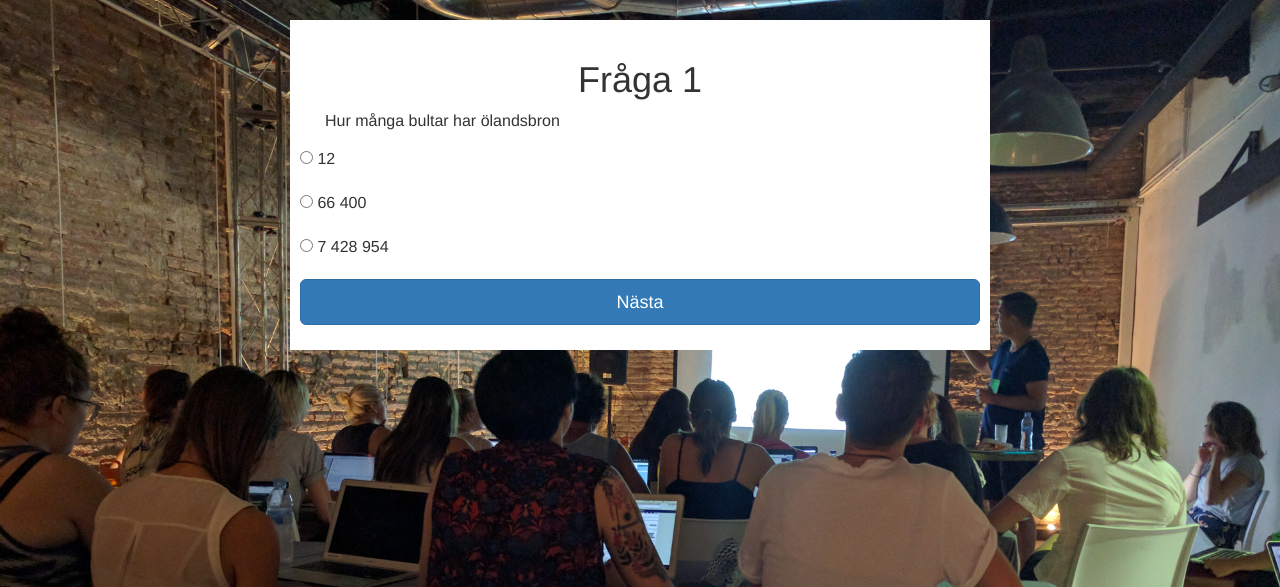
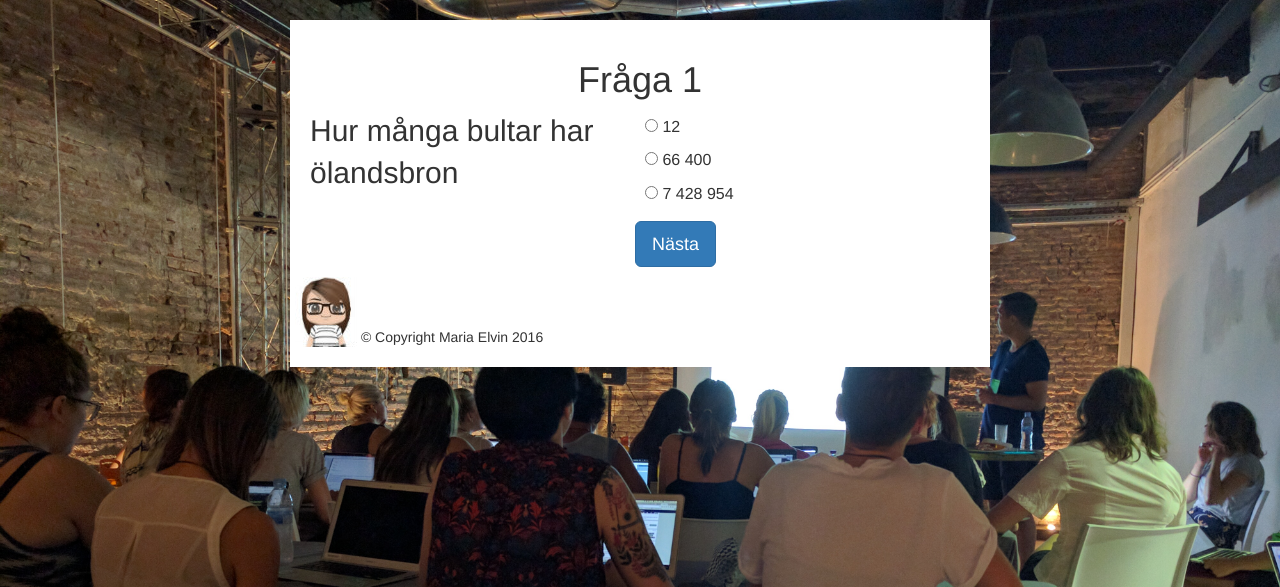
Before and after one commit to mariaelvin/quizproject, a Django app: page /quiz/1/question/1/ in a window 1280 px wide. Shown: the top 587 px of the page. Run offline with Django 3.2, Linux system fonts and the light colour scheme; some libraries are stand-ins or nearby versions.

Commit message:
fixat styling i templatesen

```diff
--- a/quiz/templates/quiz/question.html
+++ b/quiz/templates/quiz/question.html
@@ -5,7 +5,7 @@
 	<meta name="viewport" content="width=device-width, initial-scale=1">
 	<link rel="stylesheet" type="text/css" href="/static/css/bootstrap.min.css">
 	<link rel="stylesheet" type="text/css" href="/static/css/mycss.css">
-	<link rel="shortcut icon" href="//static/static/favicon.ico" />
+	<link rel="shortcut icon" href="/static/favicon.ico" />
 	<title>Fråga</title>
 </head>
 <body>
@@ -15,30 +15,36 @@
 				<div class="col-md-12">
 					<h1>Fråga {{ question_number }}</h1>
 				</div>
+			<div class="row">
+				<div class="col-md-6">
+					<p class="quiz_text">{{ question }}</p>
 				</div>
+				<div class="col-md-6 col-padding">
 					<div class="row">
-				<div class="col-md-12">
-
-					<p>{{ question }}</p>
-				</div>
-				<div class="row">
-					<div class="col-md-12 col-padding">
+						<div class="col-md-12 text_bottom">
 							<p><input type="radio" name="answer" value="1"> {{ answer1 }}</p>
 						</div>
 					</div>
 					<div class="row">
-					<div class="col-md-12 col-padding">
+						<div class="col-md-12 text_bottom">
 							<p><input type="radio" name="answer" value="2"> {{ answer2 }}</p>
 						</div>
 					</div>
 					<div class="row">
-					<div class="col-md-12 col-padding">
+						<div class="col-md-12 text_bottom">
 							<p><input type="radio" name="answer" value="3"> {{ answer3 }}</p>
 						</div>
 					</div>
 					<div class="row">
 						<div class="col-md-12 col-padding">
-						<a class="btn btn-primary btn-lg btn-block" type="button" href="{% url 'completed_page' quiz_number %}">Nästa</a>
+							<a class="btn btn-primary btn-lg" type="button" href="{% url 'completed_page' quiz_number %}">Nästa</a>
+						</div>
+					</div>
+				</div>
+					<div class="row">
+						<div class="col-md-12">
+							<img src="/static/meme.jpg" alt="Mimsen" >
+							<span class="text_bottom">© Copyright Maria Elvin 2016</span>
 						</div>
 					</div>
 				</div>
--- a/static/css/mycss.css
+++ b/static/css/mycss.css
@@ -23,11 +23,17 @@ p {
 .text_bottom{
 	vertical-align: bottom;
 }
+.text_center{
+	text-align: center;
+}
 .col-padding{
 	padding: 5px;
 }
 .col-margin{
 	margin: 5px
+}
+.quiz_text{
+	font-size: 30px;
 }
 .jumbotext {
 	font-size: 90px;
```
Also changed, not shown: quiz/templates/quiz/quiz.html (+8 -9 lines). Lines whose indentation alone changed are shown as unchanged.
